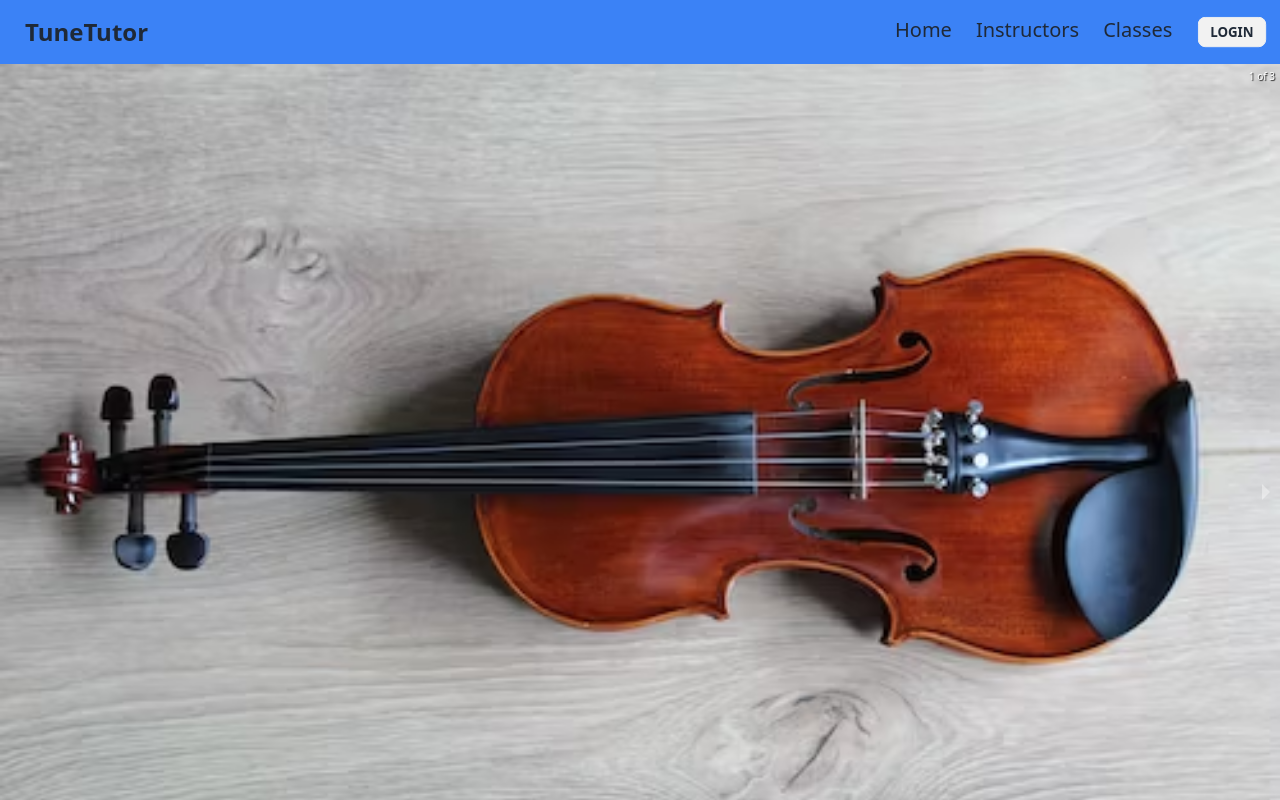
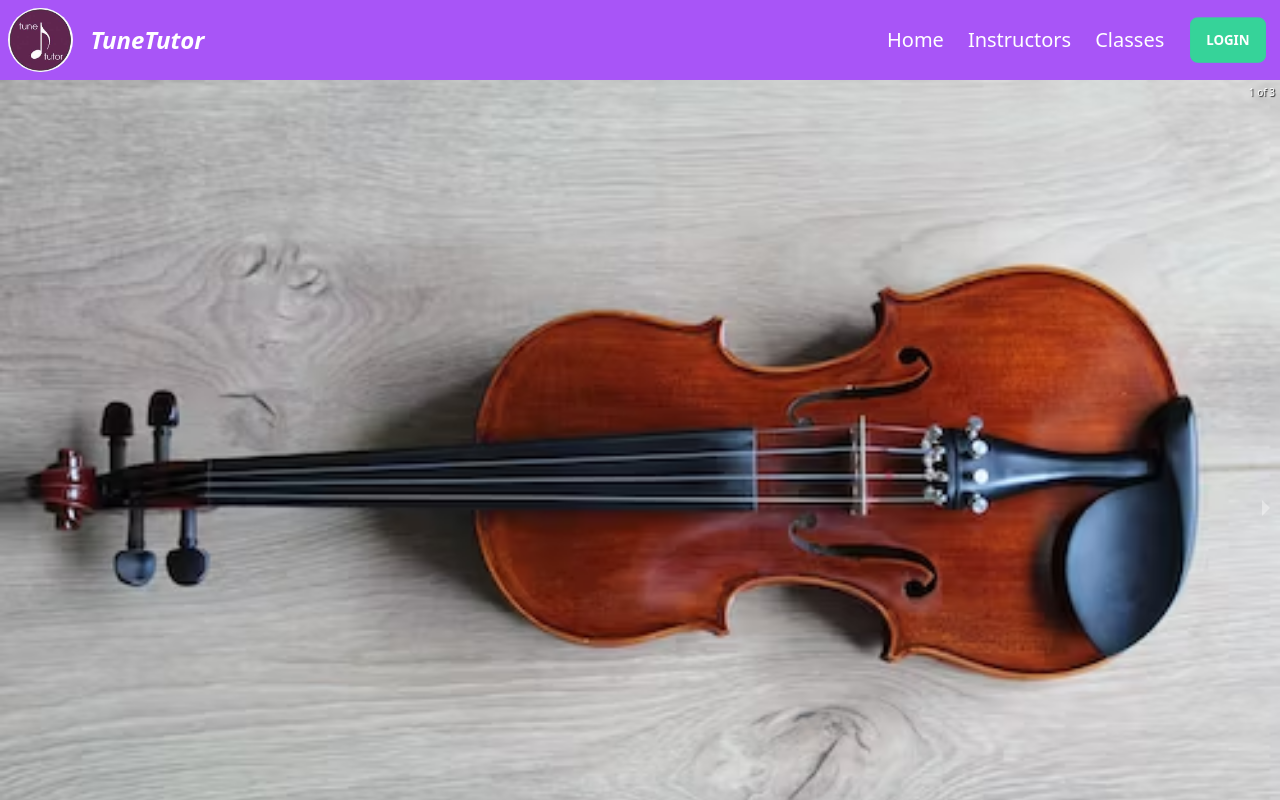
Before and after one commit to Mirhasankhan/music-instrument-learning-client, a React (Vite) app: page / in a window 1280 px wide. Shown: the top 800 px of the page. Built offline with nearby package versions, Linux system fonts and the light colour scheme; no server answers.

Commit message:
readme file added

```diff
--- a/index.html
+++ b/index.html
@@ -1,5 +1,5 @@
 <!DOCTYPE html>
-<html lang="en">
+<html lang="en" data-theme="light">
   <head>
     <meta charset="UTF-8" />
     <link rel="icon" type="image/svg+xml" href="/logo.jpg" />
--- a/package.json
+++ b/package.json
@@ -26,7 +26,8 @@
     "react-tabs": "^6.0.1",
     "sort-by": "^1.2.0",
     "sweetalert2": "^11.7.12",
-    "swiper": "^9.3.2"
+    "swiper": "^9.3.2",
+    "theme-change": "^2.5.0"
   },
   "devDependencies": {
     "@types/react": "^18.0.37",
--- a/src/Dashboard/AllUsers.jsx
+++ b/src/Dashboard/AllUsers.jsx
@@ -6,6 +6,7 @@ import { Helmet } from 'react-helmet-async';
 
 const AllUsers = () => {
     const [isDisabled, setDisabled] = useState(false)
+    const [adminDisable, setAdminDisable] = useState(false)
     const [users] = useUsers()
 
     const handleMakeInstructor = (id) => {
@@ -41,6 +42,7 @@ const AllUsers = () => {
                 }
             })
     }
+    console.log(isDisabled);
 
     return (
         <div className='md:px-6'>
@@ -68,8 +70,9 @@ const AllUsers = () => {
                                     <td>{user?.name}</td>
                                     <td>{user?.email}</td>
                                     <td>
-                                        <button onClick={() => handleMakeInstructor(user?._id)} className="btn btn-outline btn-info mr-2">Make Instructor</button>
-                                        <button onClick={() => handleMakeAdmin(user?._id)} className="btn btn-outline btn-success">Make Admin</button>
+                                        <button disabled={user._id == isDisabled ? true : false} onClick={() => {handleMakeInstructor(user?._id); setDisabled(user._id)}} className="btn btn-outline btn-info mr-2">Make Instructor</button>
+                                        <button disabled={user._id == adminDisable ? true : false} onClick={() => {handleMakeAdmin(user?._id); setAdminDisable(user._id)}} className="btn btn-outline btn-success">Make Admin</button>
+                                        {/* <button onClick={() => handleMakeAdmin(user?._id)} className="btn btn-outline btn-success">Make Admin</button> */}
                                     </td>
                                 </tr>)
                             }
--- a/src/Dashboard/Dashboard.jsx
+++ b/src/Dashboard/Dashboard.jsx
@@ -38,7 +38,7 @@ const Dashboard = () => {
                     }
                     {
                         instrucor && <ul className="menu p-4 w-80 h-full bg-orange-400 text-base-content">
-                            <img className='h-24 w-24 rounded-full mx-auto my-3' src={user.photoURL} alt="" />
+                            <img className='h-24 w-24 rounded-full mx-auto my-3' src={user?.photoURL} alt="" />
                             <button className='btn btn-success text-white'>Update Profile</button>
                             <div className="divider"></div>
                             <Link to="/dashboard/instructorHome" className='flex items-center bg-purple-400 p-3 rounded-md mb-3'>
--- a/src/Dashboard/ManageClasses.jsx
+++ b/src/Dashboard/ManageClasses.jsx
@@ -6,6 +6,7 @@ import toast, { Toaster } from 'react-hot-toast';
 const ManageClasses = () => {
     const textref = useRef()
     const [selectedClassId, setSelectedClassId] = useState('');
+    const [disable, setDisable] = useState(false)
     const { data: classes = [], refetch } = useQuery({
         queryKey: ['classes'],
         queryFn: async () => {
@@ -115,8 +116,9 @@ const ManageClasses = () => {
                                     <td>{sClass.price}</td>
                                     <td className='text-red-400 font-medium'>{sClass.status}</td>
                                     <td className='flex items-center gap-3'>
-                                        <button onClick={() => handleApprove(sClass._id)} className="btn btn-success">Approve</button>
-                                        <button onClick={() => handleDeny(sClass._id)} className="btn btn-warning">Deny</button>
+                                        <button disabled={disable === sClass._id ? true : false} onClick={() => {handleApprove(sClass._id); setDisable(sClass._id)}} className="btn btn-success">Approve</button>
+                                        <button disabled={disable === sClass._id ? true : false} onClick={() => {handleDeny(sClass._id); setDisable(sClass._id)}} className="btn btn-warning">Deny</button>
+                                        {/* <button onClick={() => handleDeny(sClass._id)} className="btn btn-warning">Deny</button> */}
                                         <button className="btn" onClick={() => { setSelectedClassId(sClass._id); window.my_modal_2.showModal() }}>Feedback</button>
                                     </td>
                                 </tr>)
--- a/src/Pages/Instructors/Instructors.jsx
+++ b/src/Pages/Instructors/Instructors.jsx
@@ -12,6 +12,8 @@ const Instructors = () => {
     })
 
     return (
+        <div>
+            <h1 className='animate__animated animate__backInRight text-center font-medium text-2xl md:text-3xl text-purple-600 my-8 border-b-2 pb-3'>Our Instructors</h1>
             <div className='grid grid-cols-1 md:grid-cols-2 lg:grid-cols-3 gap-3 my-3'>
                 {
                     allInstructors.map(ins => <div
@@ -28,6 +30,7 @@ const Instructors = () => {
                     </div>)
                 }
             </div>
+        </div>
     );
 };
 
--- a/src/Shared/Navbar.jsx
+++ b/src/Shared/Navbar.jsx
@@ -1,53 +1,61 @@
-import React, { useContext, useState } from 'react';
+import React, { useState } from 'react';
 import { Link } from 'react-router-dom';
 import { FaBars } from 'react-icons/fa';
 import useAuth from '../Hooks/useAuth';
 import useUserrole from '../Hooks/useUserrole';
+import logo from '../assets/tutorlogo.jpg'
 
 
 const Navbar = () => {
-    const {user, logOut} = useAuth()
+    const { user, logOut } = useAuth()
     const [open, setOpen] = useState(false)
     const [addmin, instrucor, isStudent] = useUserrole()
 
-
-    const handleLogout = ()=>{
+    const handleLogout = () => {
         logOut()
-        .then(()=>{})
-        .catch(()=>{})
+            .then(() => { })
+            .catch(() => { })
     }
 
     return (
         <div>
-            <div className="navbar bg-blue-500">
+            <div className="navbar bg-purple-500 items-center text-white">
                 <div className="flex-1">
-                    <a className="btn btn-ghost normal-case text-2xl">TuneTutor</a>
+                    <img className='rounded-full h-12 md:h-16' src={logo} alt="" />
+                    <h1 className="btn btn-ghost normal-case text-2xl text-white italic">TuneTutor</h1>
                 </div>
-                <div className="hidden md:block flex-none">
-                    <ul className="menu menu-horizontal px-1 gap-6">
-                        <Link className='hover:text-green-400 text-xl' to="/">Home</Link>
-                        <Link className='hover:text-green-400 text-xl' to="/instructors">Instructors</Link>
-                        <Link className='hover:text-green-400 text-xl' to="/classes">Classes</Link>
+                <div className="hidden md:block flex-none items-center">
+                    <ul className="menu menu-horizontal px-1 gap-6 items-center">
+                        <Link className='hover:text-red-400 text-xl' to="/">Home</Link>
+                        <Link className='hover:text-red-400 text-xl' to="/instructors">Instructors</Link>
+                        <Link className='hover:text-red-400 text-xl' to="/classes">Classes</Link>
                         {
                             user?.email && <Link className='hover:text-green-400 text-xl' to={addmin ? '/dashboard/adminHome' : instrucor ? '/dashboard/instructorHome' : '/dashboard/studentHome'}>Dashboard</Link>
                         }
                         {
                             user?.email ? <><img className='h-12 rounded-full' src={user.photoURL} alt="" />
-                            <button onClick={handleLogout} className="btn btn-sm">Logout</button></>
-                            : <Link to="/login"><button className='btn btn-sm'>Login</button></Link>
+                                <button onClick={handleLogout} className="btn btn-error text-white">Logout</button></>
+                                : <Link to="/login"><button className='btn btn-success text-white'>Login</button></Link>
                         }
                     </ul>
                 </div>
                 <div className='md:hidden relative'>
-                    <FaBars onClick={()=>setOpen(!open)}></FaBars>
+                    <FaBars onClick={() => setOpen(!open)}></FaBars>
                     {
                         open &&
-                        <div className="flex-none">
+                        <div className="flex-none z-10">
                             <ul className="flex flex-col p-3 absolute top-10 right-0 bg-yellow-400">
                                 <Link className='hover:text-green-400 text-xl' to="/">Home</Link>
-                                <Link className='hover:text-green-400 text-xl' to="/">Instructors</Link>
+                                <Link className='hover:text-green-400 text-xl' to="/instructors">Instructors</Link>
                                 <Link className='hover:text-green-400 text-xl' to="/classes">Classes</Link>
-                                <Link className='hover:text-green-400 text-xl' to="/dashboard">Dashboard</Link>
+                                {
+                                    user?.email && <Link className='hover:text-green-400 text-xl' to={addmin ? '/dashboard/adminHome' : instrucor ? '/dashboard/instructorHome' : '/dashboard/studentHome'}>Dashboard</Link>
+                                }
+                                {
+                                    user?.email ? <><img className='h-12 rounded-full' src={user.photoURL} alt="" />
+                                        <button onClick={handleLogout} className="btn btn-error text-white">Logout</button></>
+                                        : <Link to="/login"><button className='btn btn-success text-white'>Login</button></Link>
+                                }
                             </ul>
                         </div>
                     }
--- a/tailwind.config.js
+++ b/tailwind.config.js
@@ -4,6 +4,9 @@ export default {
     "./index.html",
     "./src/**/*.{js,ts,jsx,tsx}",
   ],
+  daisyui: {
+    themes: ["light", "dark", "cupcake"],
+  },
   theme: {
     extend: {
       backgroundImage: {
```
Also changed, not shown: src/Pages/Home/Home.jsx (line endings or trailing spaces), 2 other files (tests, documents, lock files or other folders). Lines whose indentation alone changed are shown as unchanged.
